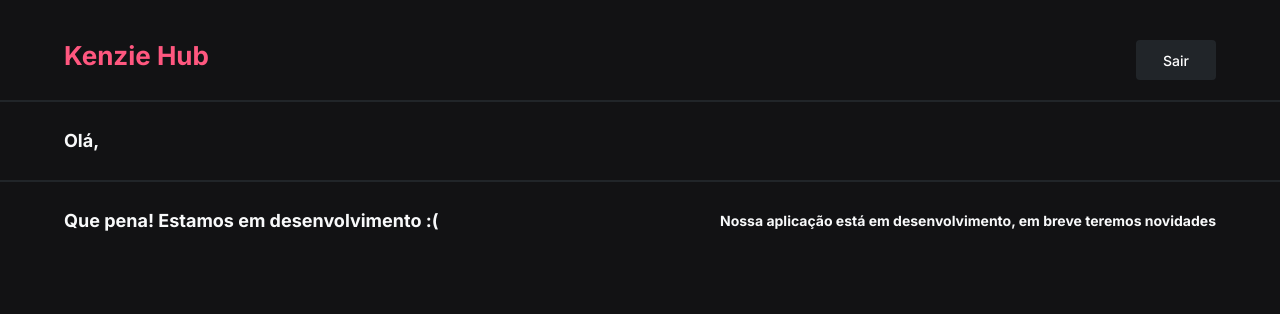
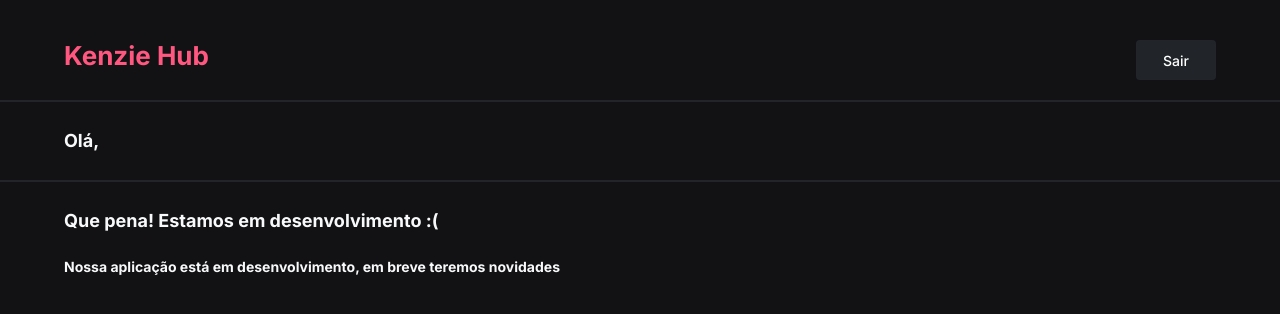
Before and after one commit to Anderson-Leandro/M3_SPRINT5_KENZIE_HUB_TYPESCRIPT, a React (Create React App) app: page /dashboard in a window 1280 px wide. Shown: the top 314 px of the page. Built offline with nearby package versions, Linux system fonts and the light colour scheme; sample sign-in values are in the browser's storage.

Commit message:
fix: layout adjustment

```diff
--- a/src/pages/Dashboard/index.jsx
+++ b/src/pages/Dashboard/index.jsx
@@ -42,7 +42,7 @@
 			</StyledSection>
 
 			<StyledSection>
-				<StyledContainer>
+				<StyledContainer className="infoPage">
 					<StyledTitle1 color="--color-grey-0">
 						Que pena! Estamos em desenvolvimento :(
 					</StyledTitle1>
--- a/src/pages/Dashboard/style.js
+++ b/src/pages/Dashboard/style.js
@@ -18,4 +18,9 @@
 			align-items: center;
 		}
 	}
+
+	.infoPage {
+		flex-direction: column;
+		align-items: flex-start;
+	}
 `;
```
Also changed, not shown: 1 other file (tests, documents, lock files or other folders).
